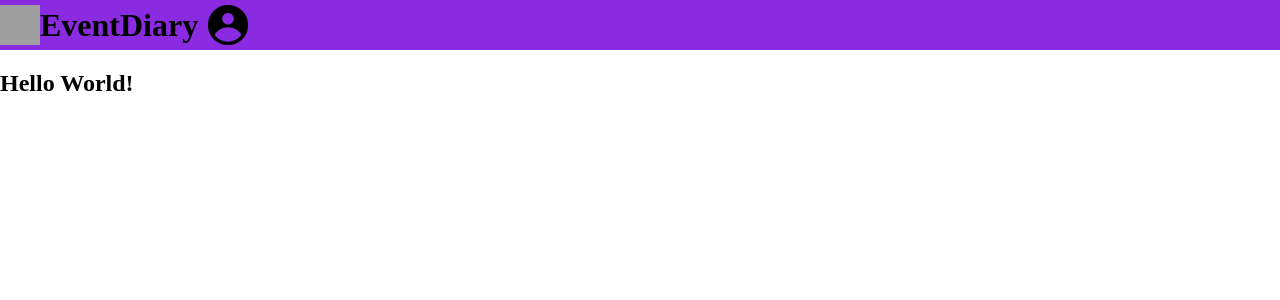
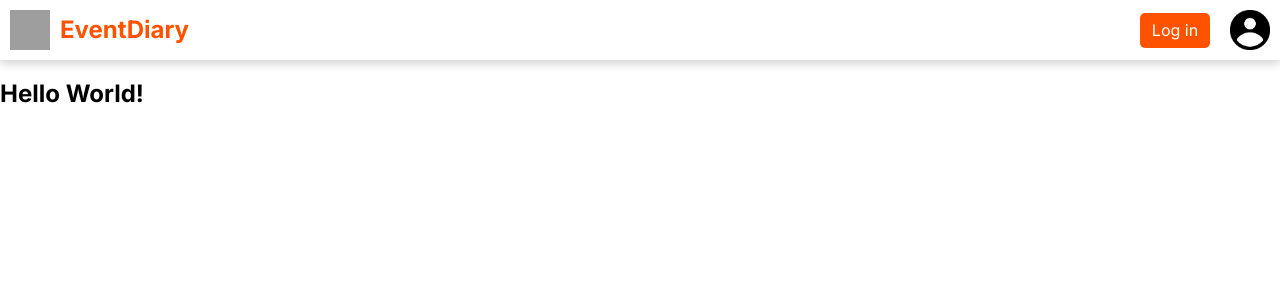
Before and after one commit to PiotrWojcik97/PHPLearn, a React (Vite) app in the folder src/front/vite-project/: page / in a window 1280 px wide. Shown: the top 300 px of the page. Built offline with nearby package versions, Linux system fonts and the light colour scheme; grey boxes are pictures that could not be loaded.

Commit message:
navbar setup

```diff
--- a/src/front/vite-project/index.html
+++ b/src/front/vite-project/index.html
@@ -3,8 +3,12 @@
   <head>
     <meta charset="UTF-8" />
     <link rel="icon" type="image/svg+xml" href="/logo.png" />
+    <link rel="preconnect" href="https://fonts.googleapis.com">
+    <link rel="preconnect" href="https://fonts.gstatic.com" crossorigin>
+    <link href="https://fonts.googleapis.com/css2?family=Inter:wght@400;600;700&display=swap" rel="stylesheet">
     <meta name="viewport" content="width=device-width, initial-scale=1.0" />
     <title>EventDiary</title>
+    <link rel="stylesheet" href="/src/styles/App.css">
   </head>
   <body>
     <div id="root"></div>
--- a/src/front/vite-project/package.json
+++ b/src/front/vite-project/package.json
@@ -9,6 +9,7 @@
     "preview": "vite preview"
   },
   "dependencies": {
+    "normalize.css": "^8.0.1",
     "react": "^18.2.0",
     "react-dom": "^18.2.0"
   },
--- a/src/front/vite-project/src/App.jsx
+++ b/src/front/vite-project/src/App.jsx
@@ -1,13 +1,16 @@
 import React from 'react'
 import './styles/App.css'
-import Header from './components/Header'
+import Navbar from './components/Navbar'
 import MainContent from './components/MainContent'
 
 export default function App() {
 
+  const [issLoginPopupShown, setIsLoginPopupShown] = React.useState(false)
+
+
   return (
     <div className="App">
-      <Header/>
+      <Navbar/>
       <MainContent/>
     </div>
   )
--- a/src/front/vite-project/src/components/Header.jsx
+++ /dev/null
@@ -1,12 +0,0 @@
-import '../styles/Header.css'
-
-export default function Header() {
-
-    return (
-        <header>
-            <img className='header--img' src='../../public/logo.png'/>
-            <h1 className='header--title'>EventDiary</h1>
-            <img className='header--img' src='../../public/login.png'/>
-        </header>
-    )
-}
--- /dev/null
+++ b/src/front/vite-project/src/components/Navbar.jsx
@@ -0,0 +1,13 @@
+import '../styles/Navbar.css'
+
+export default function Navbar() {
+
+    return (
+        <nav>
+            <img className='nav--img' src='../../public/logo.png'/>
+            <h2 className='nav--title'>EventDiary</h2>
+            <button className='nav--button'>Log in</button>
+            <img className='nav--img' src='../../public/login.png'/>
+        </nav>
+    )
+}
--- a/src/front/vite-project/src/styles/App.css
+++ b/src/front/vite-project/src/styles/App.css
@@ -0,0 +1,5 @@
+body {
+    font-family: 'Inter';
+    font-weight: 400;
+    /* letter-spacing: -0.05em; */
+}
--- a/src/front/vite-project/src/styles/Header.css
+++ /dev/null
@@ -1,16 +0,0 @@
-header {
-    display: flex;
-    width: 100vw;
-    height: 50px;
-    align-items: center;
-    background-color: blueviolet;
-}
-
-.header--title {
-    margin-right: 10px;
-}
-
-.header--img {
-    width: 40px;
-    height: 40px;
-}
--- /dev/null
+++ b/src/front/vite-project/src/styles/Navbar.css
@@ -0,0 +1,34 @@
+nav {
+    display: flex;
+    width: 100vw;
+    height: 60px;
+    align-items: center;
+    box-shadow: 0 3px 10px rgb(0 0 0 / 0.2);
+}
+
+.nav--title {
+    margin-right: auto;
+    color: #ff5200
+}
+
+.nav--img {
+    width: 40px;
+    height: 40px;
+    margin-left: 10px;
+    margin-right: 10px;
+}
+
+.nav--button {
+    background-color: #ff5200;
+    border: none;
+    border-radius: 5px;
+    width: 70px;
+    height: 35px;
+    margin-right: 10px;
+    cursor: pointer;
+    color: white;
+}
+
+.nav--button:hover {
+    background-color: #ff5100ad;
+}
```
Also changed, not shown: 1 other file (tests, documents, lock files or other folders).
